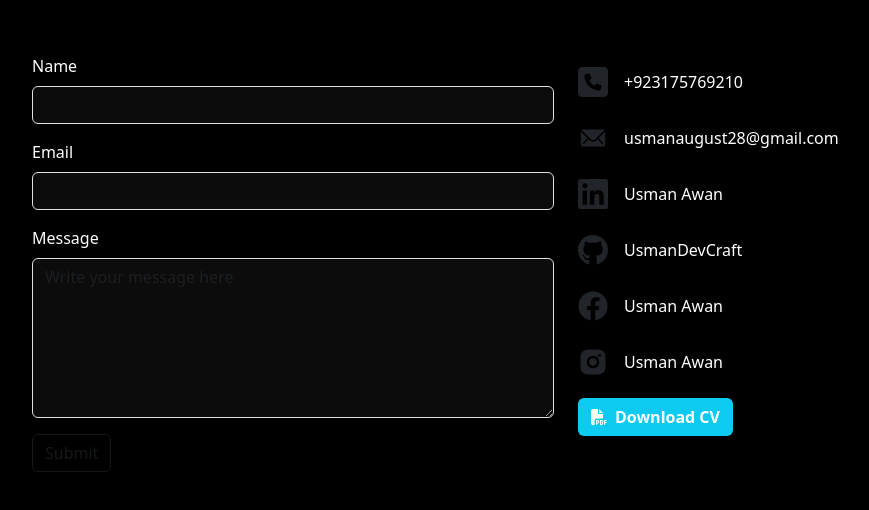
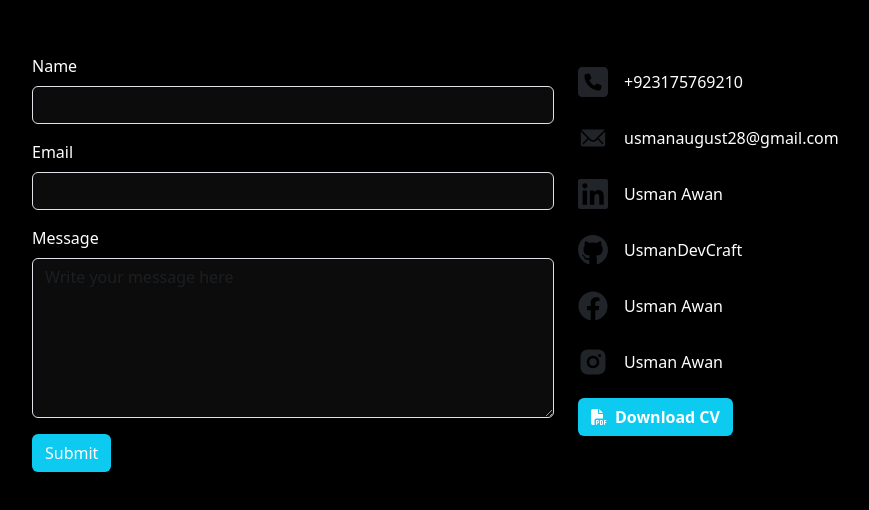
Before and after one commit to UsmanDevCraft/Portfolio-Usman, a React (Vite) app: page / in a window 1280 px wide. Shown: the part 7342-7852 px from the top of the page, without its empty margins (74-943 px from the left). Built offline with nearby package versions, Linux system fonts and the light colour scheme.

Commit message:
Added EmailJS to recieve emails.

```diff
--- a/package.json
+++ b/package.json
@@ -10,12 +10,12 @@
     "preview": "vite preview"
   },
   "dependencies": {
+    "@emailjs/browser": "^4.4.1",
     "aos": "^3.0.0-beta.6",
     "framer-motion": "^11.0.28",
     "react": "^18.2.0",
     "react-dom": "^18.2.0",
-    "react-icons": "^5.1.0",
-    "resend": "^3.2.0"
+    "react-icons": "^5.1.0"
   },
   "devDependencies": {
     "@types/react": "^18.2.66",
--- a/src/components/Hireme.jsx
+++ b/src/components/Hireme.jsx
@@ -1,4 +1,4 @@
-import React, { useState } from 'react'
+import React, {  useRef } from 'react'
 import '../components_css/Hireme.css'
 import { FaLinkedin } from "react-icons/fa";
 import { FaGithub } from "react-icons/fa";
@@ -7,13 +7,15 @@ import { FaSquarePhone } from "react-icons/fa6";
 import { FaFacebook } from "react-icons/fa";
 import { RiInstagramFill } from "react-icons/ri";
 import { FaFilePdf } from "react-icons/fa6";
-import { Resend } from 'resend';
 import AOS from 'aos';
 import 'aos/dist/aos.css';
+import emailjs from '@emailjs/browser';
 
 
-const Hireme = () => {
+const Hireme =  () => {
     AOS.init();
+
+    const form = useRef();
 
     const downloadCV = () => {
         // Replace 'cv.pdf' with the actual path to your CV file
@@ -27,36 +29,21 @@ const Hireme = () => {
     };
 
 
-    const [formData, setFormData] = useState({name: "", email: "", message: ""});
-    const { name, email, message} = formData;
-
-
-
-    const onChange = (e) => {
-        setFormData({...formData, [e.target.name]:e.target.value});
-        // console.log({name, email, message});
-    };
-
-
     const onSubmit = (e) => {
         e.preventDefault();
 
-        // const resend = new Resend('re_3YS9KSVB_F6HGZQCgEKPiN9dqhC8eYgXN');
-
-        // (async function() {
-        // const { data, error } = await resend.emails.send({
-        //     from: {email},
-        //     to: 'usmanaugust28@gmail.com',
-        //     subject: `Hire Me Message from ${name}`,
-        //     text: {message}
-        // });
-
-        // if (error) {
-        //     return console.log(error);
-        // }
-
-        // console.log(data);
-        // })();
+        emailjs
+      .sendForm('service_uwze0rf', 'template_qb05t3c', form.current, {
+        publicKey: 'YFNLedbbeXByjbiN7',
+      })
+      .then(
+        () => {
+          console.log('SUCCESS!');
+        },
+        (error) => {
+          console.log('FAILED...', error.text);
+        },
+      );
     };
 
   return (
@@ -72,20 +59,38 @@ const Hireme = () => {
 
                 <div className="container d-flex justify-content-center flex-wrap">
                 <div className='container formWidth'>
-                    <form onSubmit={onSubmit}>
+                    <form ref={form} onSubmit={onSubmit}>
                         <div className="mb-3">
                             <label htmlFor="name" className="form-label text-white">Name</label>
-                            <input onChange={onChange} type="text" className="form-control inputBg" id="name" name='name' aria-describedby="emailHelp" />
+                            <input type="text" className="form-control inputBg" id="name" name='user_name' aria-describedby="emailHelp" />
                         </div>
                         <div className="mb-3">
                             <label htmlFor="email" className="form-label text-white">Email</label>
-                            <input onChange={onChange} type="email" className="form-control inputBg" id="email" name='email' aria-describedby="emailHelp" />
+                            <input type="email" className="form-control inputBg" id="email" name='user_email' aria-describedby="emailHelp" />
                         </div>
                         <div className="mb-3">
                             <label htmlFor="message" className="form-label text-white">Message</label>
-                            <textarea onChange={onChange} type="text" className="form-control inputBg" id="message" name='message' aria-describedby="emailHelp" minLength={2} placeholder='Write your message here' style={{height: '10rem'}}></textarea>
+                            <textarea type="text" className="form-control inputBg" id="message" name='message' aria-describedby="emailHelp" minLength={2} placeholder='Write your message here' style={{height: '10rem'}}></textarea>
                         </div>
-                        <button type="submit" className="btn cvButton" disabled={!email || message.length <= 1 ? true : false} >Submit</button>
+
+                        <button type="submit" className="btn cvButton" value="Send" data-bs-toggle="modal" data-bs-target="#exampleModal">Submit</button>
+
+                        <div className="modal fade" id="exampleModal" tabIndex="-1" aria-labelledby="exampleModalLabel" aria-hidden="true">
+                        <div className="modal-dialog">
+                            <div className="modal-content">
+                            <div className="modal-header">
+                                <h1 className="modal-title fs-5" id="exampleModalLabel">Modal title</h1>
+                                <button type="button" className="btn-close" data-bs-dismiss="modal" aria-label="Close"></button>
+                            </div>
+                            <div className="modal-body">
+                                Email sent Successfully! 😋
+                            </div>
+                            <div className="modal-footer">
+                                <button type="button" className="btn btn-secondary" data-bs-dismiss="modal">Ok</button>
+                            </div>
+                            </div>
+                        </div>
+                        </div>
                     </form>
                 </div>
 
```
Also changed, not shown: 1 other file (tests, documents, lock files or other folders).
